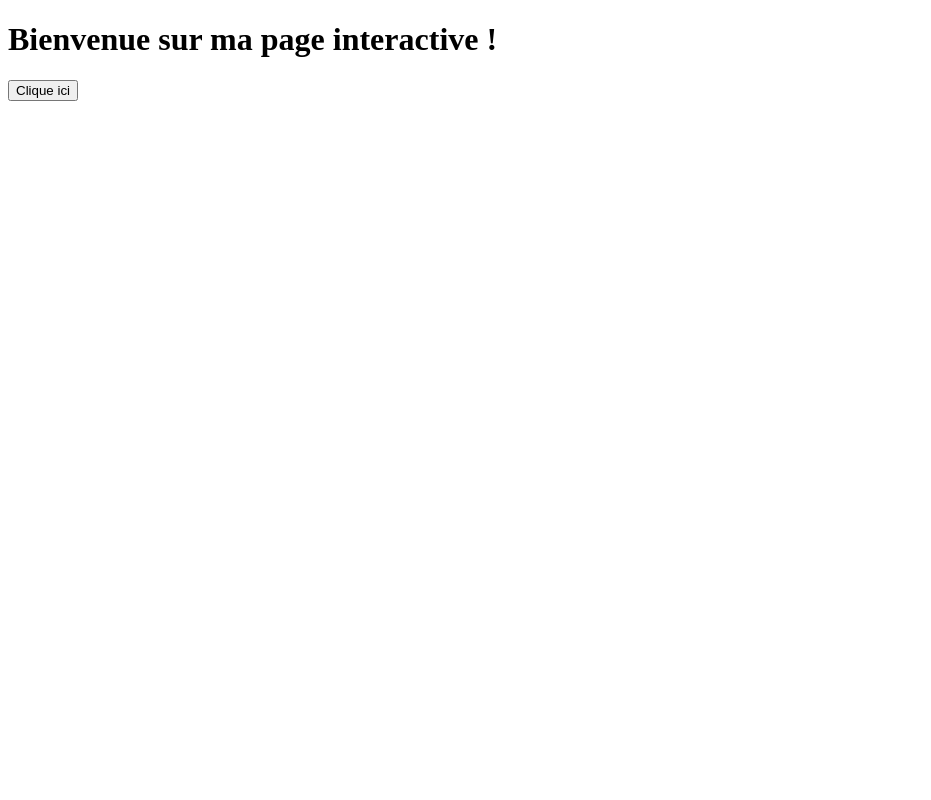
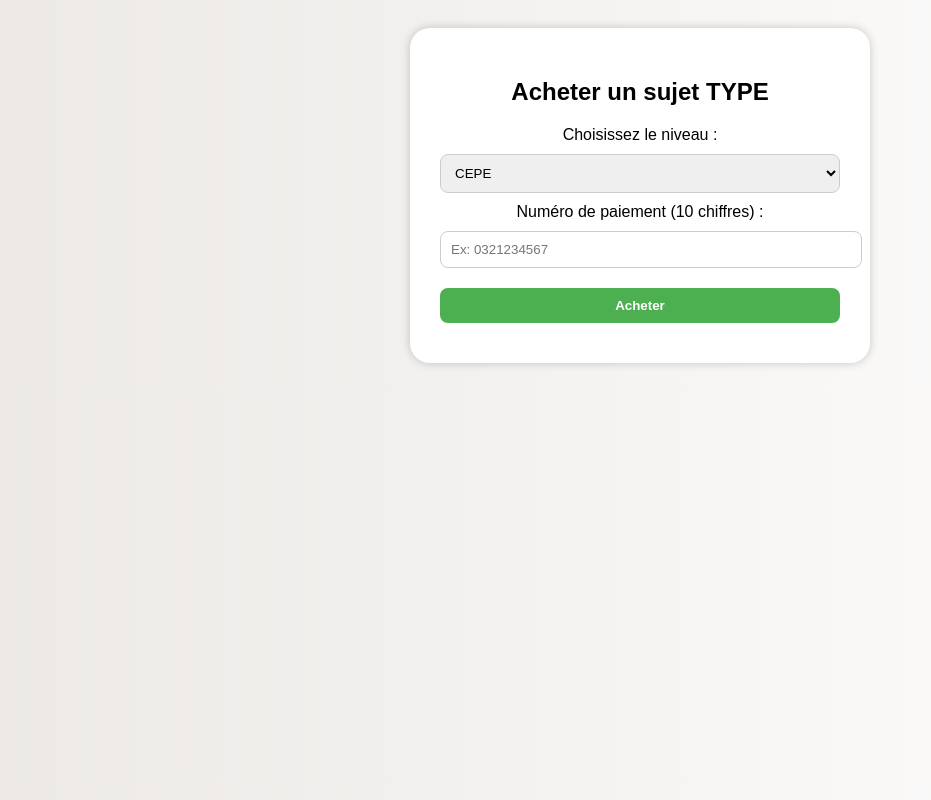
Before and after one commit to steeve645/Mon-site, a plain HTML site: page index.html in a window 1280 px wide. Shown: the whole page, without its empty margins (0-931 px from the left). Drawn offline with Linux system fonts and the light colour scheme.

Commit message:
Update index.html

```diff
--- a/index.html
+++ b/index.html
@@ -1,23 +1,99 @@
 <!DOCTYPE html>
-<html>
+<html lang="fr">
 <head>
   <meta charset="UTF-8">
-  <title>Page interactive</title>
+  <title>Vente de Sujets</title>
+  <style>
+    body {
+      font-family: Arial, sans-serif;
+      background: linear-gradient(to right, #ece9e6, #ffffff);
+      padding: 20px;
+      text-align: center;
+    }
+
+    .container {
+      background: white;
+      padding: 30px;
+      border-radius: 20px;
+      box-shadow: 0 0 10px rgba(0,0,0,0.2);
+      max-width: 400px;
+      margin: auto;
+    }
+
+    select, input, button {
+      padding: 10px;
+      margin: 10px 0;
+      width: 100%;
+      border-radius: 8px;
+      border: 1px solid #ccc;
+    }
+
+    button {
+      background: #4CAF50;
+      color: white;
+      font-weight: bold;
+      border: none;
+      cursor: pointer;
+    }
+
+    button:hover {
+      background: #45a049;
+    }
+
+    .success {
+      margin-top: 20px;
+      color: green;
+    }
+
+    .error {
+      color: red;
+    }
+  </style>
 </head>
 <body>
+  <div class="container">
+    <h2>Acheter un sujet TYPE</h2>
 
-  <h1>Bienvenue sur ma page interactive !</h1>
+    <label for="niveau">Choisissez le niveau :</label>
+    <select id="niveau">
+      <option value="cepe">CEPE</option>
+      <option value="bepc">BEPC</option>
+      <option value="bacc">BACC</option>
+    </select>
 
-  <button onclick="direBonjour()">Clique ici</button>
+    <label for="numero">Numéro de paiement (10 chiffres) :</label>
+    <input type="text" id="numero" placeholder="Ex: 0321234567" maxlength="10" />
 
-  <p id="message"></p>
+    <button onclick="validerPaiement()">Acheter</button>
+
+    <div id="resultat"></div>
+  </div>
 
   <script>
-    // Voici du JavaScript !
-    function direBonjour() {
-      document.getElementById("message").innerHTML = "Bonjour mbola tsy manana credit  Steeve 😁 !";
+    function validerPaiement() {
+      const niveau = document.getElementById('niveau').value;
+      const numero = document.getElementById('numero').value;
+      const res = document.getElementById('resultat');
+
+      if (!/^\d{10}$/.test(numero)) {
+        res.innerHTML = "<p class='error'>Numéro invalide. Il doit contenir exactement 10 chiffres.</p>";
+        return;
+      }
+
+      let lien = '';
+      if (niveau === 'cepe') {
+        lien = 'https://exemple.com/sujets/cepe.pdf';
+      } else if (niveau === 'bepc') {
+        lien = 'https://exemple.com/sujets/bepc.pdf';
+      } else if (niveau === 'bacc') {
+        lien = 'https://exemple.com/sujets/bacc.pdf';
+      }
+
+      res.innerHTML = `<p class="success">Paiement validé !<br>
+        Voici ton lien de téléchargement :<br>
+        <a href="${lien}" target="_blank">Télécharger le sujet ${niveau.toUpperCase()}</a>
+      </p>`;
     }
   </script>
-
 </body>
 </html>
```
